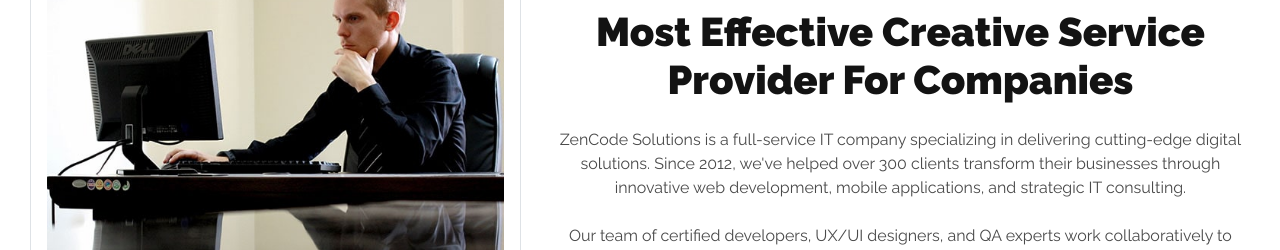
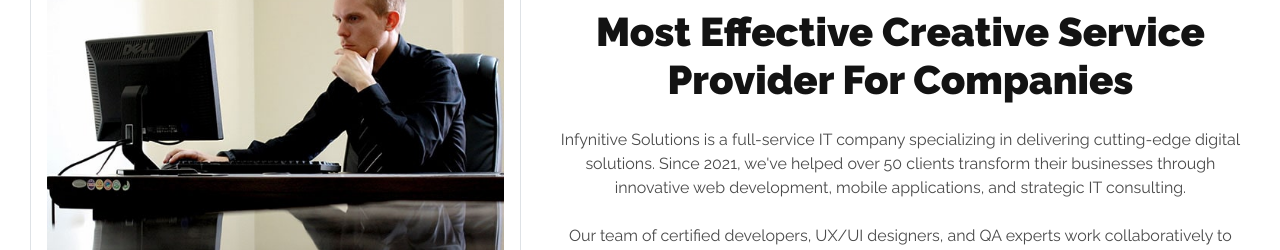
Before and after one commit to meet-navapara/company-portfolio, a React (Vite) app: page / in a window 1280 px wide. Shown: the part 940-1190 px from the top of the page. Built offline with nearby package versions, Linux system fonts and the light colour scheme.

Commit message:
Final touch

```diff
--- a/src/pages/AboutSection.jsx
+++ b/src/pages/AboutSection.jsx
@@ -21,9 +21,9 @@
               Most Effective Creative Service Provider For Companies
             </h1>
             <p className="mb-4">
-              ZenCode Solutions is a full-service IT company specializing in
-              delivering cutting-edge digital solutions. Since 2012, we've
-              helped over 300 clients transform their businesses through
+              Infynitive Solutions is a full-service IT company specializing in
+              delivering cutting-edge digital solutions. Since 2021, we've
+              helped over 50 clients transform their businesses through
               innovative web development, mobile applications, and strategic IT
               consulting.
             </p>
--- a/src/pages/Feature.jsx
+++ b/src/pages/Feature.jsx
@@ -35,10 +35,10 @@
 
   const startCounting = () => {
     const targetValues = {
-      years: 25,
-      experts: 225,
-      clients: 1050,
-      projects: 2500,
+      years: 3,
+      experts: 10,
+      clients: 50,
+      projects: 100,
     };
 
     const duration = 1000; // 1 second
--- a/src/pages/Footer.jsx
+++ b/src/pages/Footer.jsx
@@ -108,7 +108,7 @@
            Infynitive Solution
         </a>
         . All Rights Reserved. Designed by
-        <a className="font-weight-semi-bold ml-1" href="https://infynivitve.onrender.com/">
+        <a className="font-weight-semi-bold ml-1" href="https://infynitive.onrender.com/">
              Infynitive Solution
         </a>
       </p>
```
